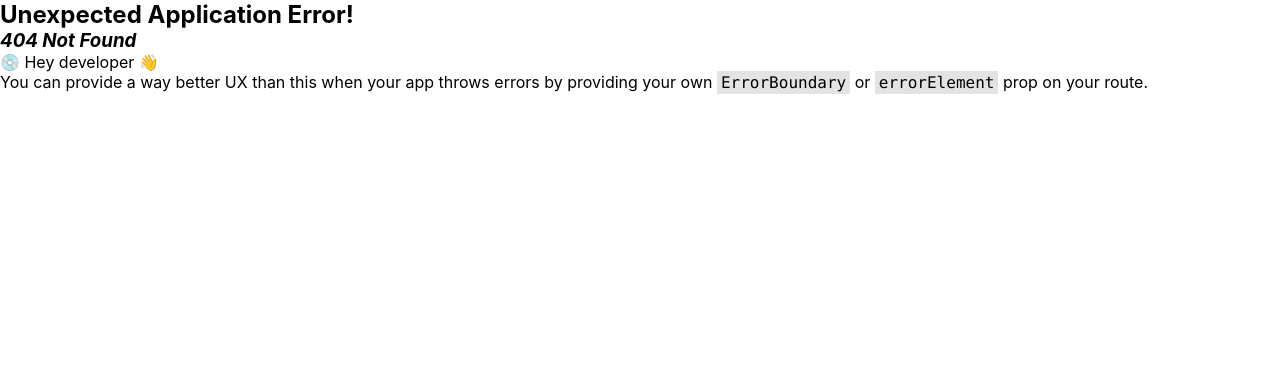
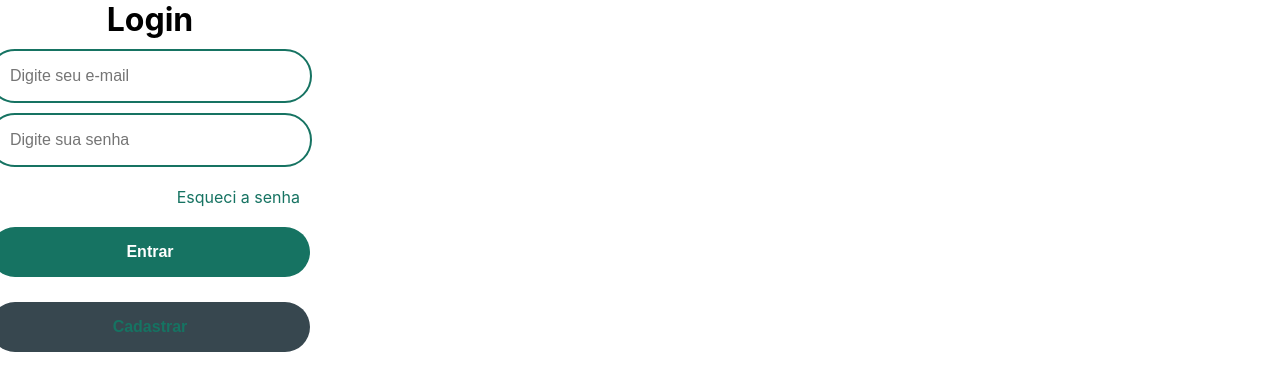
Before and after one commit to LucasBS8/desafio_react_login, a React (Create React App) app: page /Login in a window 1280 px wide. Before the commit this address had no page. Shown: the top 390 px of the page. Built offline with nearby package versions, Linux system fonts and the light colour scheme.

Commit message:
navegação funcionando

```diff
--- a/package.json
+++ b/package.json
@@ -8,6 +8,7 @@
     "@testing-library/user-event": "^13.5.0",
     "react": "^18.3.1",
     "react-dom": "^18.3.1",
+    "react-router-dom": "^6.24.0",
     "react-scripts": "5.0.1",
     "sqlite3": "^5.1.7",
     "web-vitals": "^2.1.4"
--- a/src/components/login/Login.css
+++ b/src/components/login/Login.css
@@ -27,6 +27,7 @@ button {
     background-color: #167362;
     color: white;
     cursor: pointer;
+
 }
 
 button:hover {
@@ -53,3 +54,7 @@ a:hover{
 .button-cadastro:hover{
     background-color: #0f1315;
 }
+
+.button-cadastro text{
+    color: white;
+}
--- a/src/components/login/Login.js
+++ b/src/components/login/Login.js
@@ -1,4 +1,6 @@
 import './Login.css';
+import { Link } from 'react-router-dom';
+
 
 function Login() {
     return(
@@ -14,7 +16,7 @@ function Login() {
             <button>
                 Entrar
             </button>
-            <button className='button-cadastro'></button>
+            <button className='button-cadastro'><Link to={"/App/Cadastro"}> Cadastrar</Link></button>
 
         </div>
     )
```
Also changed, not shown: src/index.js (+10 -7 lines), 1 other file (tests, documents, lock files or other folders).
